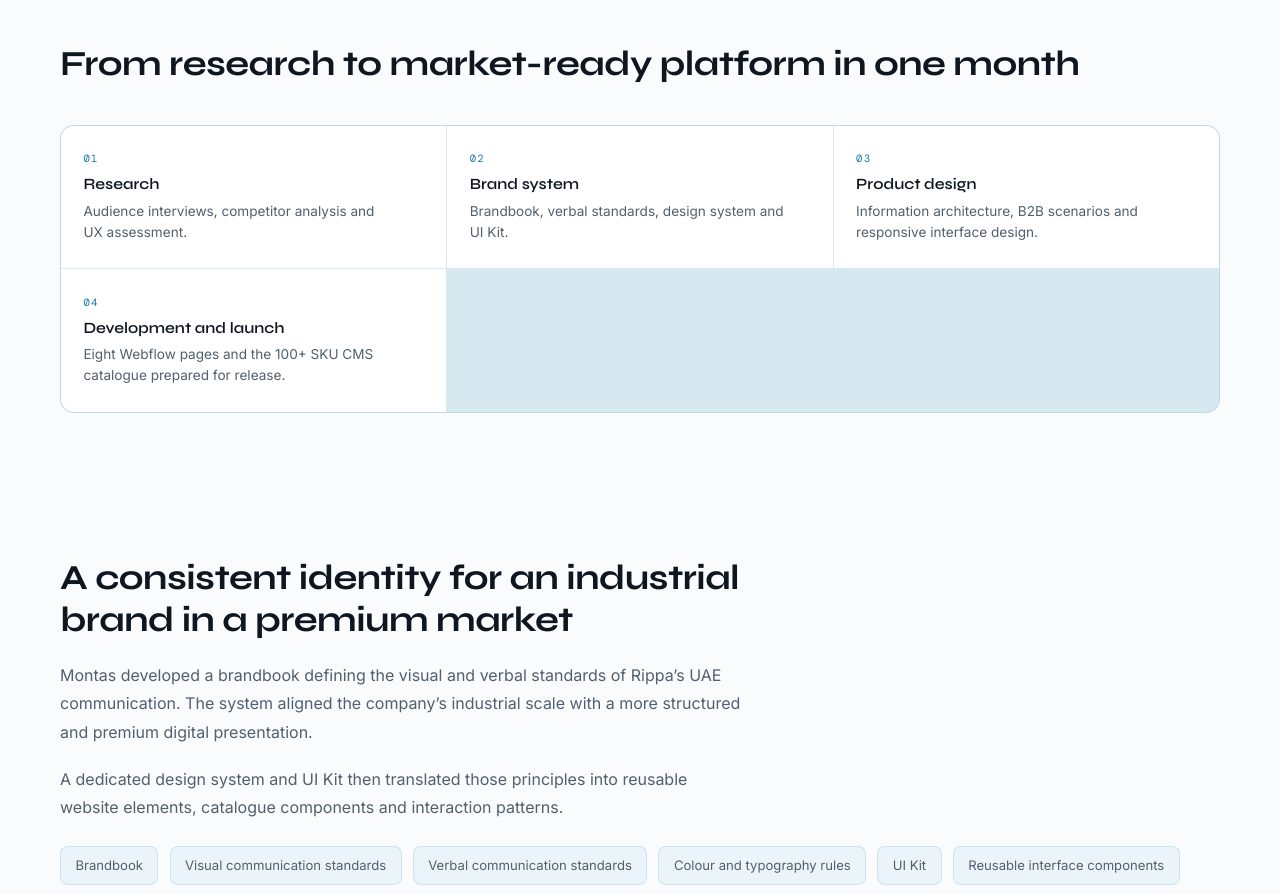
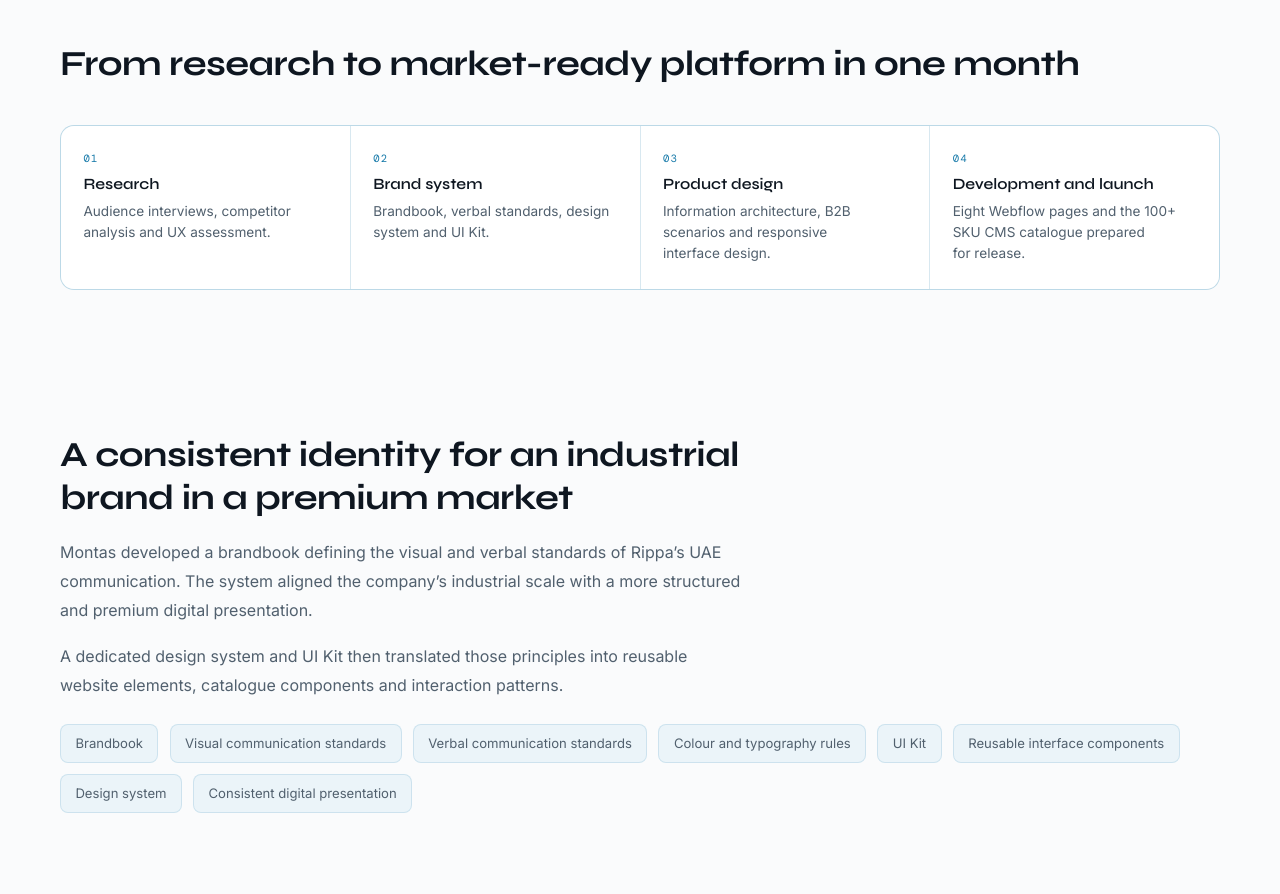
Before and after one commit to Guy4resh-stack/montas-asia-website, a React (Vite) app: page /cases/rippa in a window 1280 px wide. Shown: the part 4360-5254 px from the top of the page. Built offline with nearby package versions, Linux system fonts and the light colour scheme; a web font is replaced by a local one.

Commit message:
fix: content flow grid matches stage count

```diff
--- a/src/index.css
+++ b/src/index.css
@@ -2919,3 +2919,18 @@ nav a.nav-active {
 @media (max-width: 600px) {
   .cs-flow { grid-template-columns: 1fr; }
 }
+
+/* Content flow: column count matches stage count (avoids empty trailing cells) */
+.cs-flow--2 { grid-template-columns: repeat(2, 1fr); }
+.cs-flow--4 { grid-template-columns: repeat(4, 1fr); }
+.cs-flow--5 { grid-template-columns: repeat(5, 1fr); }
+
+@media (max-width: 900px) {
+  .cs-flow--4,
+  .cs-flow--5 { grid-template-columns: repeat(2, 1fr); }
+}
+@media (max-width: 600px) {
+  .cs-flow--2,
+  .cs-flow--4,
+  .cs-flow--5 { grid-template-columns: 1fr; }
+}
--- a/src/pages/CaseStudyPage.jsx
+++ b/src/pages/CaseStudyPage.jsx
@@ -234,7 +234,7 @@ export default function CaseStudyPage({ slug }) {
               <div className="cs-reveal">
                 <h2 className="cs-h2">{contentFlow.heading}</h2>
               </div>
-              <ol className="cs-flow">
+              <ol className={`cs-flow cs-flow--${contentFlow.stages.length}`}>
                 {contentFlow.stages.map((s, i) => (
                   <li key={s.title} className="cs-flow-step cs-reveal">
                     <span className="cs-flow-n">{String(i + 1).padStart(2, '0')}</span>
```
